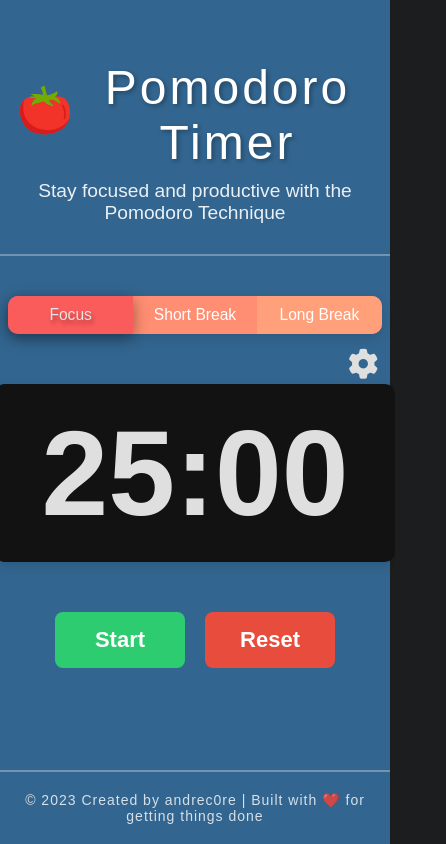
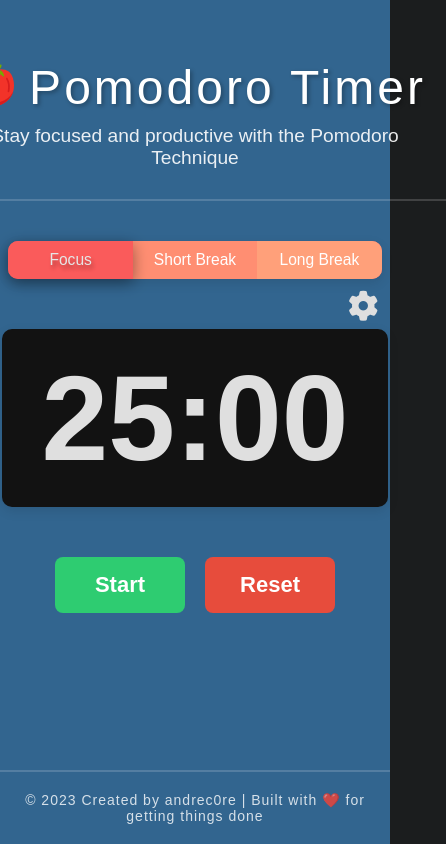
Before and after one commit to andrec0re/pomodoro-timer, a plain HTML site: page index.html in a window 390 px wide. Shown: the whole page, 446 px wide, since content can reach past the window. Drawn offline with Linux system fonts and the light colour scheme.

Commit message:
Improve timer display and header responsive scaling

```diff
--- a/style.css
+++ b/style.css
@@ -19,7 +19,7 @@ body {
     margin-top: 40px;
     margin-bottom: 40px;
     padding: 20px;
-    border-bottom: 2px solid rgba(255, 255, 255, 0.3);
+    border-bottom: 2px solid rgba(255, 255, 255, 0.166);
     padding-bottom: 30px;
 }
 
@@ -33,6 +33,9 @@ body {
     text-shadow: 2px 2px 4px rgba(0, 0, 0, 0.3);
     font-weight: 300;
     letter-spacing: 3px;
+    transform-origin: center;
+    white-space: nowrap;
+    transform: scale(clamp(0.4, 100vw / 600px, 1));
 }
 
 .page-header img {
@@ -142,20 +145,20 @@ body {
     font-size: 120px;
     font-weight: bold;
     color: #dfdfdf;
-    margin: 50px 0;
+    margin: 50px 20px;
     text-align: center;
     background-color: #121212;
     padding: 20px 40px;
     border-radius: 10px;
     box-shadow: 0 4px 12px rgba(0, 0, 0, 0.1);
-    width: 400px;
+    width: fit-content;
     box-sizing: border-box;
+    white-space: nowrap;
 }
 
 .timer-controls {
     display: flex;
     gap: 20px;
-
 }
 
 .control-btn {
@@ -196,7 +199,7 @@ body {
     margin-left: calc(-50vw + 50%);
     padding: 20px 0;
     text-align: center;
-    border-top: 2px solid rgba(255, 255, 255, 0.3);
+    border-top: 2px solid rgba(255, 255, 255, 0.166);
     color: rgba(255, 255, 255, 0.8);
 }
 
@@ -209,7 +212,7 @@ body {
 
 .settings-icon {
     position: absolute;
-    top: 45px;
+    top: 42px;
     right: 0px;
     font-size: 30px;
     padding: 8px;
```
